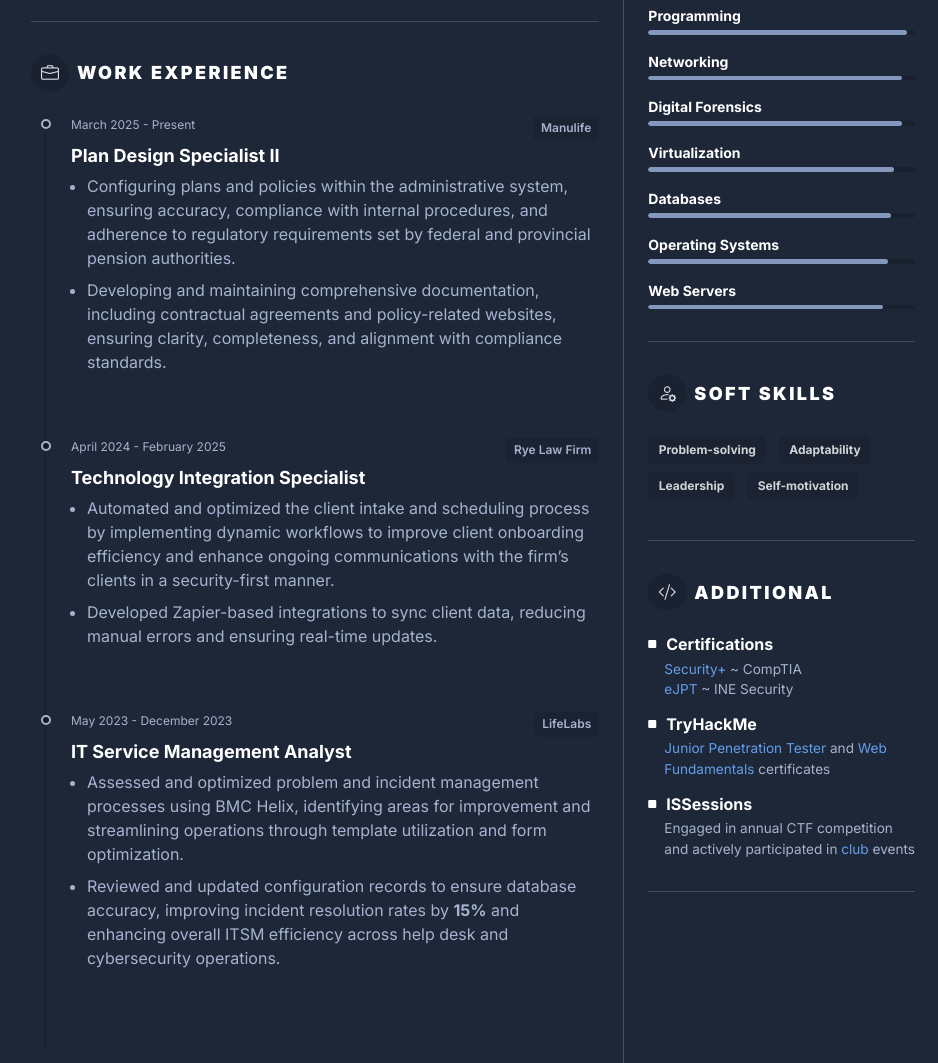
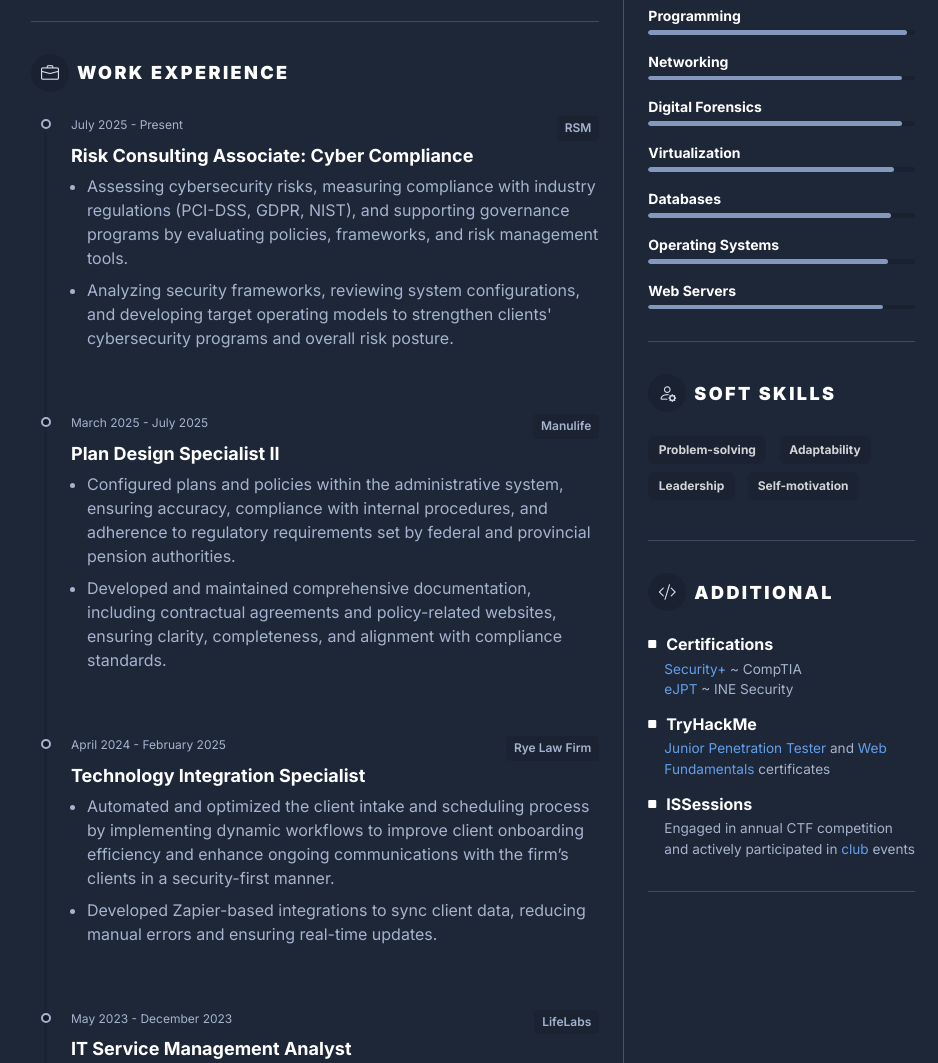
Before and after one commit to justinbola/justinbola.github.io, a plain HTML site: page index.html in a window 1280 px wide. Shown: the part 720-1783 px from the top of the page, without its empty margins (167-1105 px from the left). Drawn offline with nearby package versions, Linux system fonts and the light colour scheme.

Commit message:
Update index.html

```diff
--- a/index.html
+++ b/index.html
@@ -101,7 +101,37 @@
                                             <div class="resume-timeline-item-header mb-2">
                                                 <div class="resume-position-meta d-flex justify-content-between mb-1">
                                                     <div class="resume-position-time">
-                                                        March 2025 - Present
+                                                        July 2025 - Present
+                                                    </div>
+                                                    <div class="resume-company-name">
+                                                        RSM
+                                                    </div>
+                                                </div>
+                                                <h3 class="resume-position-title mb-1">
+                                                    Risk Consulting Associate: Cyber Compliance
+                                                </h3>
+                                            </div>
+                                            <div class="resume-timeline-item-desc">
+                                                <ul class="resume-timeline-list">
+                                                    <li>
+                                                        Assessing cybersecurity risks, measuring compliance with
+                                                        industry regulations (PCI-DSS, GDPR, NIST), and supporting
+                                                        governance programs by evaluating policies, frameworks, and risk
+                                                        management tools.
+                                                    </li>
+                                                    <li>
+                                                        Analyzing security frameworks, reviewing system configurations,
+                                                        and developing target operating models to strengthen clients'
+                                                        cybersecurity programs and overall risk posture.
+                                                    </li>
+                                                </ul>
+                                            </div>
+                                        </article>
+                                        <article class="resume-timeline-item position-relative pb-5">
+                                            <div class="resume-timeline-item-header mb-2">
+                                                <div class="resume-position-meta d-flex justify-content-between mb-1">
+                                                    <div class="resume-position-time">
+                                                        March 2025 - July 2025
                                                     </div>
                                                     <div class="resume-company-name">
                                                         Manulife
@@ -114,16 +144,15 @@
                                             <div class="resume-timeline-item-desc">
                                                 <ul class="resume-timeline-list">
                                                     <li>
-                                                        Configuring plans and policies within the administrative system,
+                                                        Configured plans and policies within the administrative system,
                                                         ensuring accuracy, compliance with internal procedures, and
                                                         adherence to regulatory requirements set by federal and
                                                         provincial pension authorities.
                                                     </li>
                                                     <li>
-                                                        Developing and maintaining comprehensive documentation,
-                                                        including contractual agreements and policy-related websites,
-                                                        ensuring clarity, completeness, and alignment with compliance
-                                                        standards.
+                                                        Developed and maintained comprehensive documentation, including
+                                                        contractual agreements and policy-related websites, ensuring
+                                                        clarity, completeness, and alignment with compliance standards.
                                                     </li>
                                                 </ul>
                                             </div>
```
